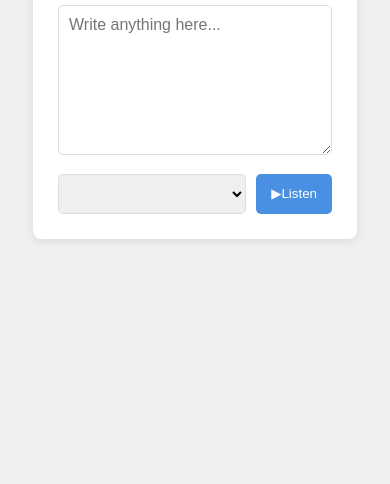
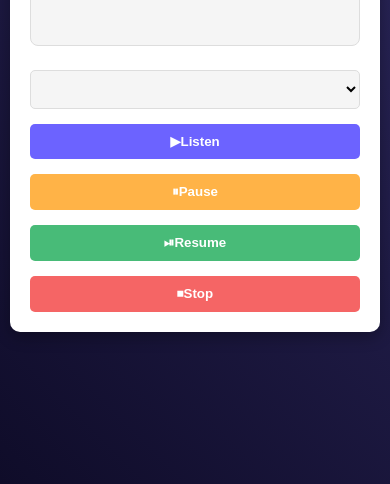
Before and after one commit to Shubhankar1211/Text-to-voice-converter, a plain HTML site: page index.html in a window 390 px wide. Shown: the part 360-844 px from the top of the page. Drawn offline with Linux system fonts and the light colour scheme.

Commit message:
making some hard changes in the project

```diff
--- a/index.html
+++ b/index.html
@@ -7,15 +7,17 @@
     <link rel="stylesheet" href="style.css">
 </head>
 <body>
-    <div class="hero">
-        <h1>Text To Speech <span>Converter</span></h1>
-        <textarea placeholder="Write anything here..."></textarea>
+    <div class="container">
+        <h1>Text To Speech <span> Converter</span></h1>
+        <textarea placeholder="Write your text here ...."></textarea>
         <div class="row">
             <select></select>
-            <button>▶Listen</button>
+            <button id="playBtn">▶Listen</button>
+            <button id="pauseBtn">⏸Pause</button>
+            <button id="resumeBtn">⏯Resume</button>
+            <button id="stopBtn">⏹Stop</button>
         </div>
     </div>
     <script src="script.js"></script>
-
 </body>
 </html>
--- a/script.js
+++ b/script.js
@@ -1,21 +1,61 @@
 let speech = new SpeechSynthesisUtterance();
+let voices = [];
+let voiceSelect = document.querySelector("select");
+let isSpeaking = false;
 
-let voices = [];
+// Buttons
+let playBtn = document.getElementById("playBtn");
+let pauseBtn = document.getElementById("pauseBtn");
+let resumeBtn = document.getElementById("resumeBtn");
+let stopBtn = document.getElementById("stopBtn");
 
-let voiceSelect = document.querySelector("select");
-
-window.speechSynthesis.onvoiceschanged = () =>{
+window.speechSynthesis.onvoiceschanged = () => {
     voices = window.speechSynthesis.getVoices();
     speech.voice = voices[0];
 
-    voices.forEach((voice,i) => (voiceSelect.options[i] = new Option(voice.name , i)));
+    voices.forEach((voice, i) => (voiceSelect.options[i] = new Option(voice.name, i)));
 }
 
-voiceSelect.addEventListener("change",()=>{
+voiceSelect.addEventListener("change", () => {
     speech.voice = voices[voiceSelect.value];
 })
 
-document.querySelector("button").addEventListener("click", ()=>{
+// Play button
+playBtn.addEventListener("click", () => {
     speech.text = document.querySelector("textarea").value;
+
+    // If speech is already in progress, cancel it and start fresh
+    if (isSpeaking) {
+        window.speechSynthesis.cancel();
+    }
+
     window.speechSynthesis.speak(speech);
+    isSpeaking = true;
 })
+
+// Pause button
+pauseBtn.addEventListener("click", () => {
+    if (isSpeaking) {
+        window.speechSynthesis.pause();
+    }
+});
+
+// Resume button
+resumeBtn.addEventListener("click", () => {
+    if (isSpeaking) {
+        window.speechSynthesis.resume();
+    }
+});
+
+// Stop button
+stopBtn.addEventListener("click", () => {
+    if (isSpeaking) {
+        window.speechSynthesis.cancel();
+        isSpeaking = false;
+    }
+});
+
+// Update the speaking state when speech ends
+speech.onend = function() {
+    isSpeaking = false;
+};
--- a/style.css
+++ b/style.css
@@ -2,70 +2,156 @@
   margin: 0;
   padding: 0;
   box-sizing: border-box;
-    font-family: sans-serif;
+  font-family: Arial, sans-serif;
 }
 
 body {
-    background: #f0f0f0;
-    height: 100vh;
   display: flex;
+  align-items: center;
   justify-content: center;
-    align-items: center;
-    padding: 15px;
+  min-height: 100vh;
+  background: linear-gradient(45deg, #0f0c29, #302b63);
 }
 
-  .hero {
-    background: white;
-    padding: 25px;
-    border-radius: 8px;
-    width: 90%;
-    max-width: 500px;
-    box-shadow: 0 2px 10px rgba(0,0,0,0.1);
+.container {
+  width: 480px;
+  padding: 25px 30px;
+  background: #ffffff;
+  border-radius: 10px;
+  box-shadow: 0 5px 15px rgba(0, 0, 0, 0.3);
+  transition: transform 0.3s;
+}
+
+.container:hover {
+  transform: translateY(-5px);
 }
 
 h1 {
+  font-size: 28px;
+  font-weight: bold;
   text-align: center;
   margin-bottom: 20px;
   color: #333;
 }
 
 h1 span {
-    color: #4a90e2;
+  color: #4d6aff;
+  border-bottom: 2px solid transparent;
+  transition: border-color 0.3s;
+}
+
+.container:hover h1 span {
+  border-color: #4d6aff;
 }
 
 textarea {
   width: 100%;
   height: 150px;
-    padding: 10px;
+  background: #f5f5f5;
+  color: #333;
+  font-size: 15px;
+  padding: 15px;
+  border-radius: 8px;
   border: 1px solid #ddd;
-    border-radius: 5px;
-    margin-bottom: 15px;
-    font-size: 16px;
+  outline: none;
+  resize: none;
+  margin-bottom: 20px;
+  transition: border-color 0.3s, background-color 0.3s;
+}
+
+textarea:focus {
+  border-color: #4d6aff;
+  background-color: #ffffff;
 }
 
 .row {
   display: flex;
+  flex-wrap: wrap;
   gap: 10px;
 }
 
 select {
   flex: 1;
-    height: 40px;
-    padding: 0 10px;
+  padding: 10px;
+  border-radius: 5px;
   border: 1px solid #ddd;
-    border-radius: 5px;
+  background: #f5f5f5;
+  outline: none;
+  cursor: pointer;
+  transition: border-color 0.3s;
+}
+
+select:hover {
+  border-color: #4d6aff;
 }
 
 button {
-    background: #4a90e2;
+  padding: 10px 15px;
+  border-radius: 5px;
+  border: none;
+  font-weight: bold;
+  cursor: pointer;
+  transition: all 0.3s;
+}
+
+#playBtn {
+  background: #6c63ff;
   color: white;
-    border: none;
-    border-radius: 5px;
-    padding: 0 15px;
-    height: 40px;
-    cursor: pointer;
+}
+
+#pauseBtn {
+  background: #ffb347;
+  color: white;
+}
+
+#resumeBtn {
+  background: #48bb78;
+  color: white;
+}
+
+#stopBtn {
+  background: #f56565;
+  color: white;
 }
 
 button:hover {
-    background: #3570b8;
+  transform: translateY(-3px);
+  box-shadow: 0 4px 8px rgba(0, 0, 0, 0.2);
 }
+
+button:active {
+  transform: translateY(-1px);
+  box-shadow: 0 2px 4px rgba(0, 0, 0, 0.2);
+}
+
+#playBtn:hover {
+  background: #5a52d5;
+}
+
+#pauseBtn:hover {
+  background: #ffa324;
+}
+
+#resumeBtn:hover {
+  background: #3da066;
+}
+
+#stopBtn:hover {
+  background: #e53e3e;
+}
+
+@media (max-width: 500px) {
+  .container {
+    width: 95%;
+    padding: 20px;
+  }
+
+  .row {
+    flex-direction: column;
+  }
+
+  button {
+    width: 100%;
+    margin-top: 5px;
+  }
+}
```
Lines whose indentation alone changed are shown as unchanged.
